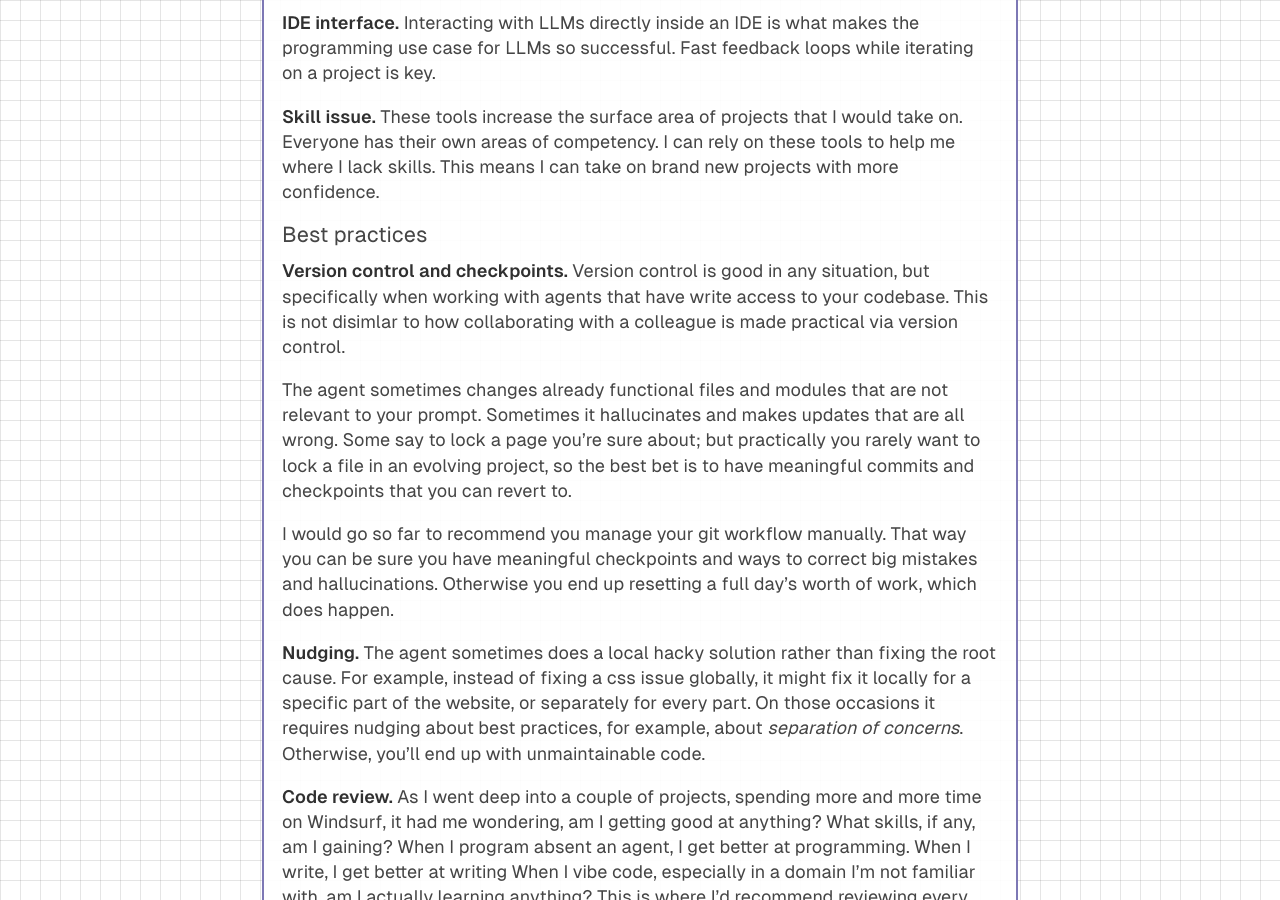
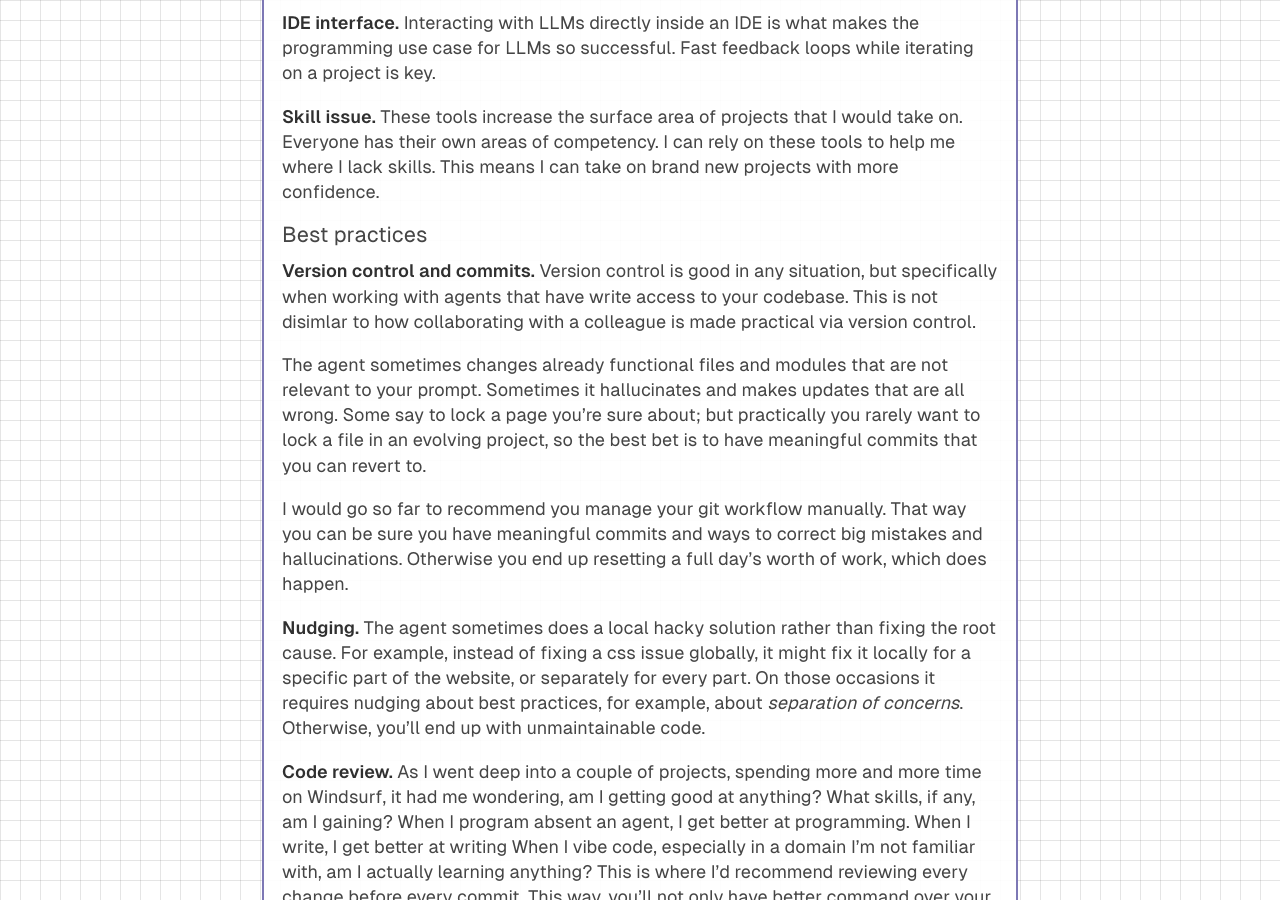
Before and after one commit to djpardis/djpardis.github.io, a Jekyll site: the page built from _posts/2025-06-20-vibe-coding-data-room-app.markdown, in a window 1280 px wide and 900 px high, scrolled down 2520 px. Built offline with Jekyll 4.4.1, drawn with Linux system fonts in a browser that asks for light colours; some of the changed text lies outside the part shown.

Commit message:
Replace 'checkpoint' with 'commits' in vibe post

```diff
--- a/_posts/2025-06-20-vibe-coding-data-room-app.markdown
+++ b/_posts/2025-06-20-vibe-coding-data-room-app.markdown
@@ -96,11 +96,11 @@ Now let's get to the main point of this post. Below I share some observations I'
 
 ### Best practices
 
-**Version control and checkpoints.** Version control is good in any situation, but specifically when working with agents that have write access to your codebase. This is not disimlar to how collaborating with a colleague is made practical via version control.
+**Version control and commits.** Version control is good in any situation, but specifically when working with agents that have write access to your codebase. This is not disimlar to how collaborating with a colleague is made practical via version control.
 
-The agent sometimes changes already functional files and modules that are not relevant to your prompt. Sometimes it hallucinates and makes updates that are all wrong. Some say to lock a page you're sure about; but practically you rarely want to lock a file in an evolving project, so the best bet is to have meaningful commits and checkpoints that you can revert to.
+The agent sometimes changes already functional files and modules that are not relevant to your prompt. Sometimes it hallucinates and makes updates that are all wrong. Some say to lock a page you're sure about; but practically you rarely want to lock a file in an evolving project, so the best bet is to have meaningful commits that you can revert to.
 
-I would go so far to recommend you manage your git workflow manually. That way you can be sure you have meaningful checkpoints and ways to correct big mistakes and hallucinations. Otherwise you end up resetting a full day's worth of work, which does happen.
+I would go so far to recommend you manage your git workflow manually. That way you can be sure you have meaningful commits and ways to correct big mistakes and hallucinations. Otherwise you end up resetting a full day's worth of work, which does happen.
 
 **Nudging.** The agent sometimes does a local hacky solution rather than fixing the root cause. For example, instead of fixing a css issue globally, it might fix it locally for a specific part of the website, or separately for every part. On those occasions it requires nudging about best practices, for example, about _separation of concerns_. Otherwise, you'll end up with unmaintainable code.
 
```
Also changed, not shown: other parts of _posts/2025-06-20-vibe-coding-data-room-app.markdown (+2 -2 lines).
